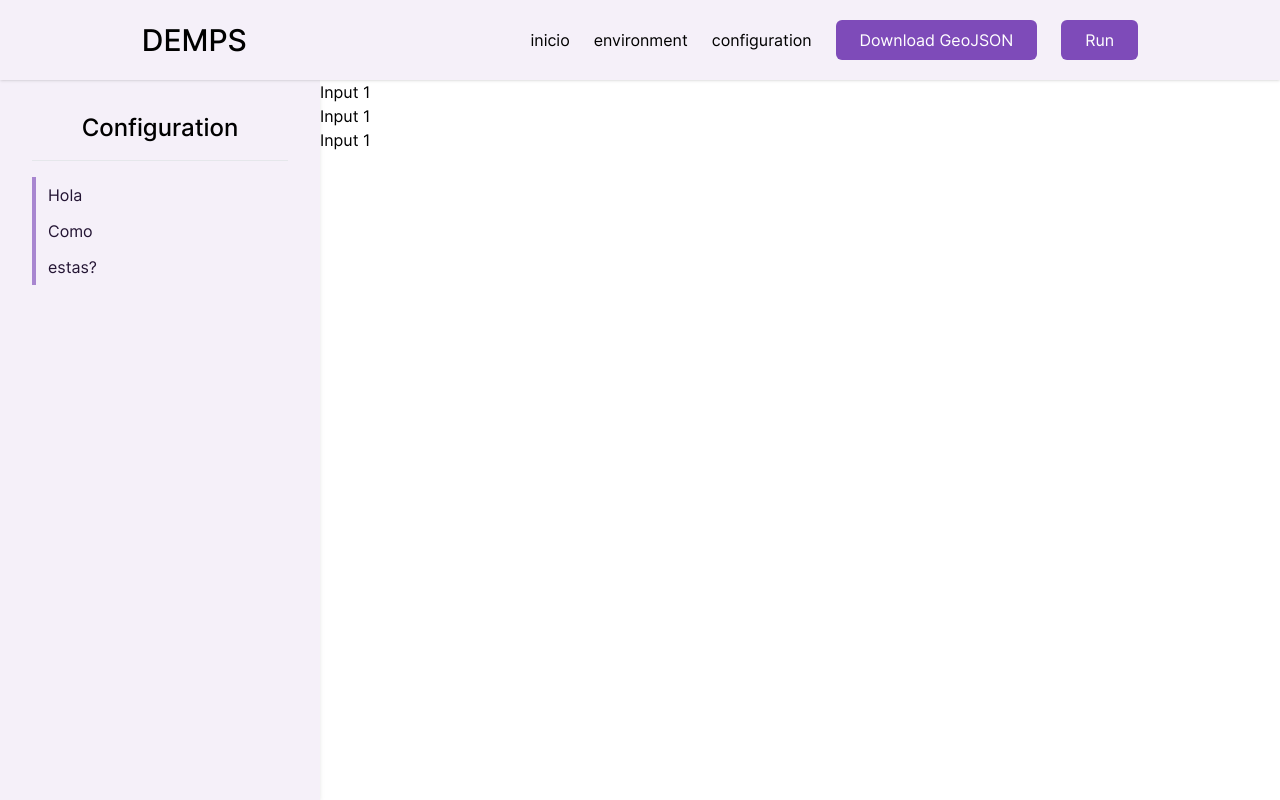
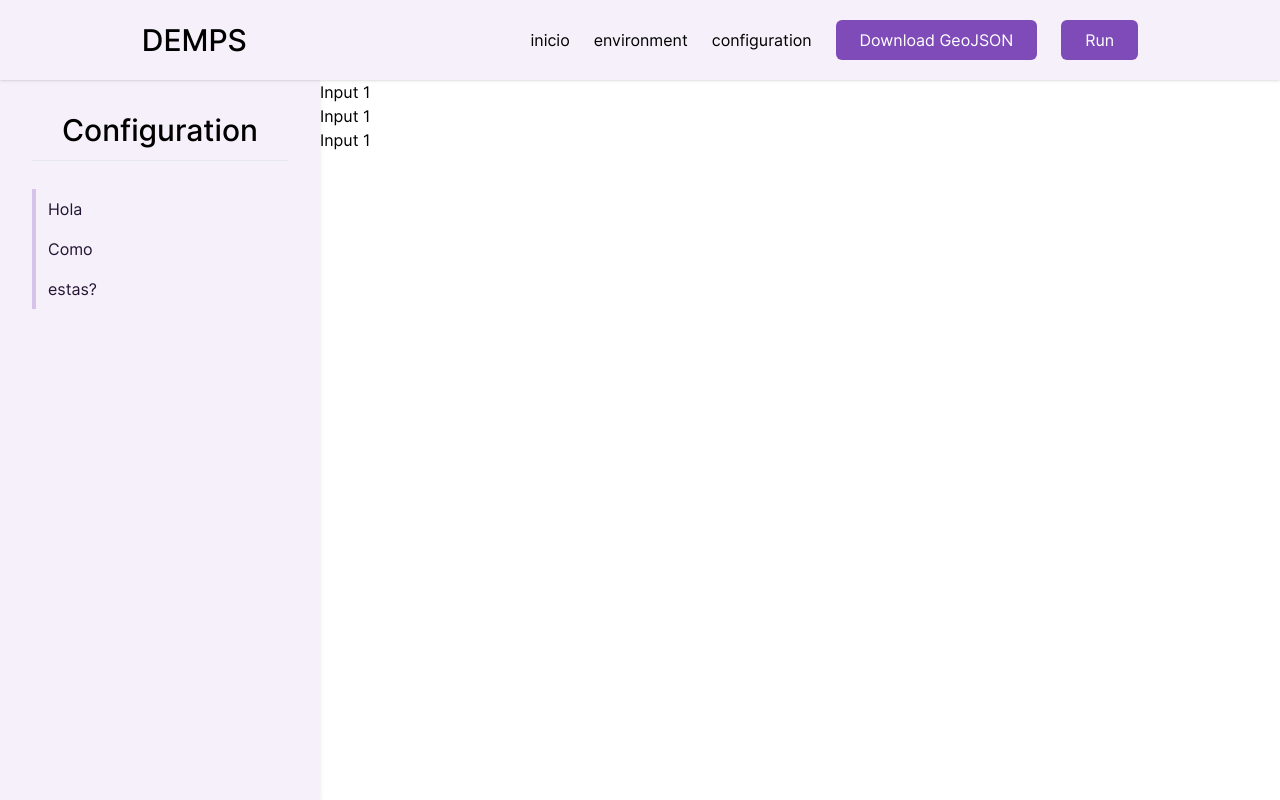
Before and after one commit to ariel-salgado/demps, a SvelteKit app: page /configuration in a window 1280 px wide. Built offline with nearby package versions, Linux system fonts and the light colour scheme.

Commit message:
Added main aside features

```diff
--- a/src/routes/(app)/configuration/+page.svelte
+++ b/src/routes/(app)/configuration/+page.svelte
@@ -1,25 +1,32 @@
 <script lang="ts">
+	let selected: number | null = null;
+
 	const asideItems: Array<{ title: string; href: string }> = [
 		{ title: 'Hola', href: '#section-1' },
 		{ title: 'Como', href: '#section-2' },
 		{ title: 'estas?', href: '#section-3' }
 	];
+
+	const handleSelected = (index: number) => {
+		selected = index;
+	};
 </script>
 
 <div class="w-full h-full grid grid-cols-4">
-	<aside class="grid grid-rows-[auto_auto_1fr] gap-y-4 col-span-1 p-8 shadow-md bg-primary-50">
+	<aside class="grid grid-rows-[auto_auto_1fr] gap-y-3 col-span-1 p-8 shadow-md bg-primary-50">
 		<span class="text-center">
-			<h2 class="text-2xl font-medium">Configuration</h2>
+			<h2 class="text-3xl font-medium">Configuration</h2>
 		</span>
 
 		<hr />
 
-		<ul class="h-min flex flex-col border-l-4 border-primary-400">
-			{#each asideItems as { title, href }}
+		<ul class="h-min flex flex-col py-4">
+			{#each asideItems as { title, href }, index}
 				<li
-					class="w-full text-primary-900 hover:bg-primary-600 focus-within:bg-primary-600 hover:text-white focus-within:text-white transition-colors duration-300 rounded-r-md"
+					class="w-full text-primary-900 border-l-4 border-primary-200 hover:bg-primary-400 focus-within:bg-primary-400 hover:border-primary-600 focus-within:border-primary-600 hover:text-white focus-within:text-white transition-colors duration-300 rounded-r-md"
+					class:selected={index === selected}
 				>
-					<a class="block px-3 py-1.5" {href}>{title}</a>
+					<a class="block px-3 py-2" {href} on:click={() => handleSelected(index)}>{title}</a>
 				</li>
 			{/each}
 		</ul>
@@ -47,3 +54,9 @@
 		</form>
 	</div>
 </div>
+
+<style lang="postcss">
+	.selected {
+		@apply bg-primary-600 border-primary-600 text-white;
+	}
+</style>
```
